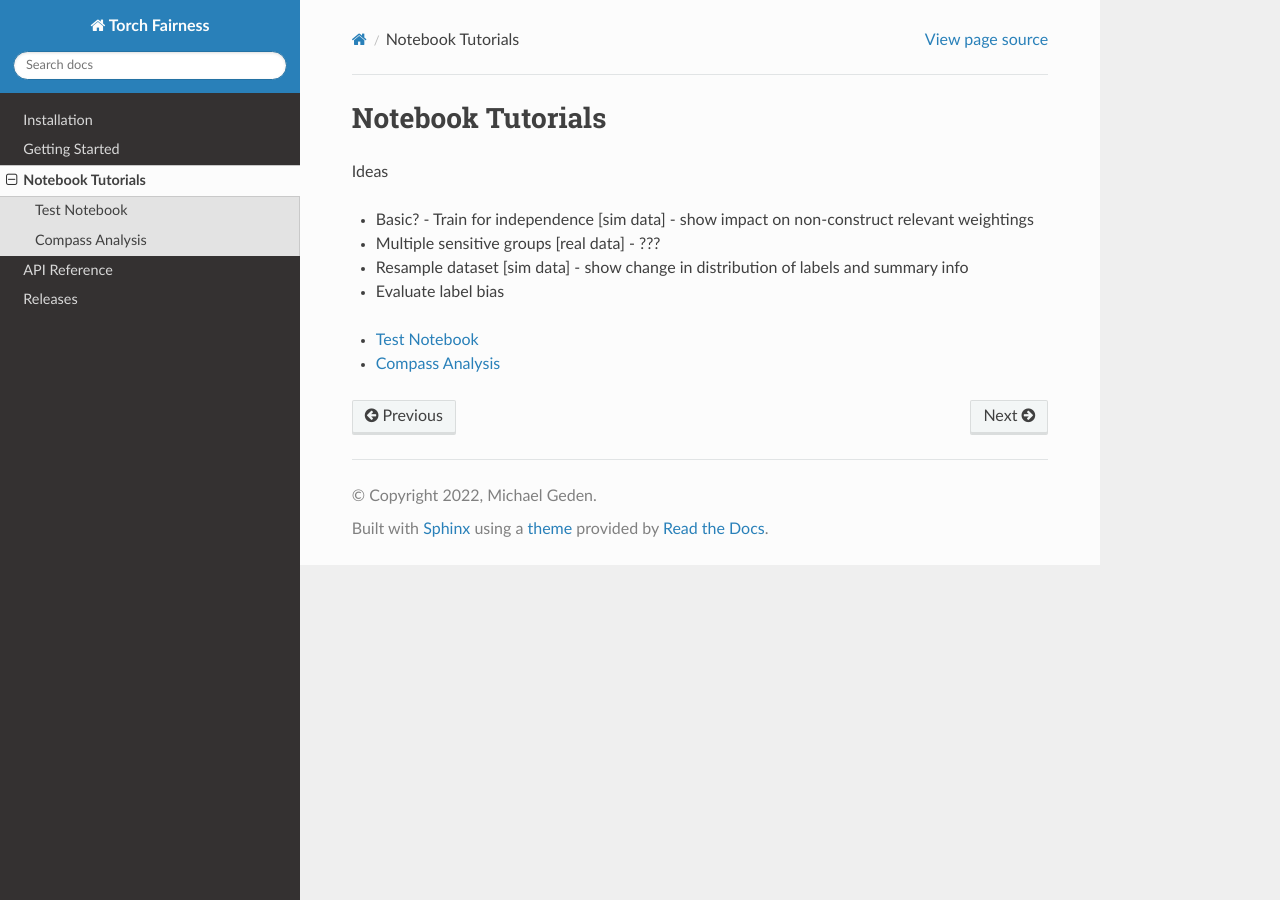
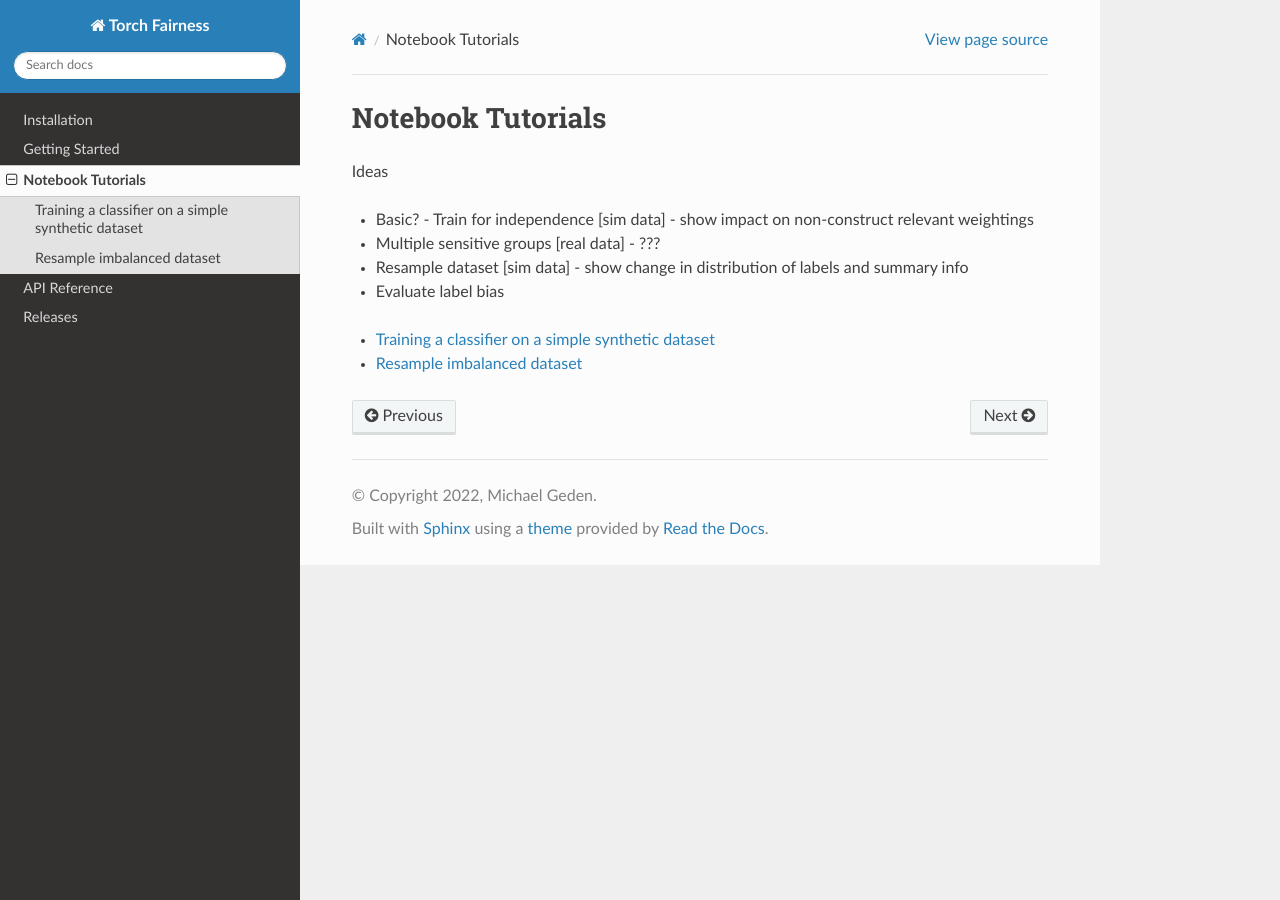
Before and after one commit to mageden/torch_fairness, a Sphinx documentation site: the page built from docs/source/tutorials.rst, in a window 1280 px wide. Built offline with Sphinx 7.4.7 and the Read the Docs theme 2.0.0, drawn with Linux system fonts in a browser that asks for light colours; pages that are not in the unit, such as notebooks, are missing from menus.

Commit message:
Added two simple examples for training and resampling

```diff
--- a/docs/source/tutorials.rst
+++ b/docs/source/tutorials.rst
@@ -13,5 +13,5 @@ Ideas
 .. toctree::
    :maxdepth: 1
 
-   notebooks/test_notebook
-   notebooks/compass_analysis
+   notebooks/simple_analysis.ipynb
+   notebooks/resample_dataset.ipynb
```
Also changed, not shown: docs/source/notebooks/resample_dataset.ipynb (added), docs/source/notebooks/simple_analysis.ipynb (added), docs/source/notebooks/test_notebook.ipynb (deleted), 2 other files.
